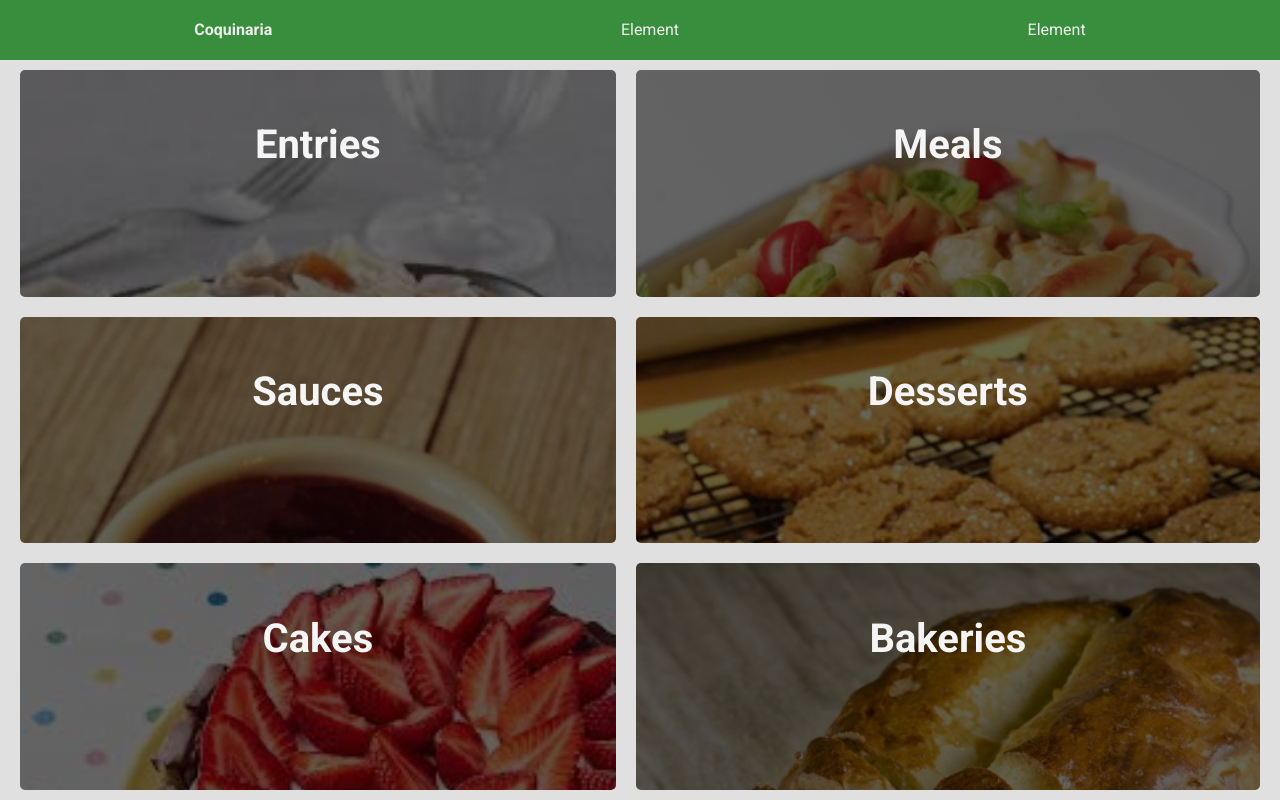
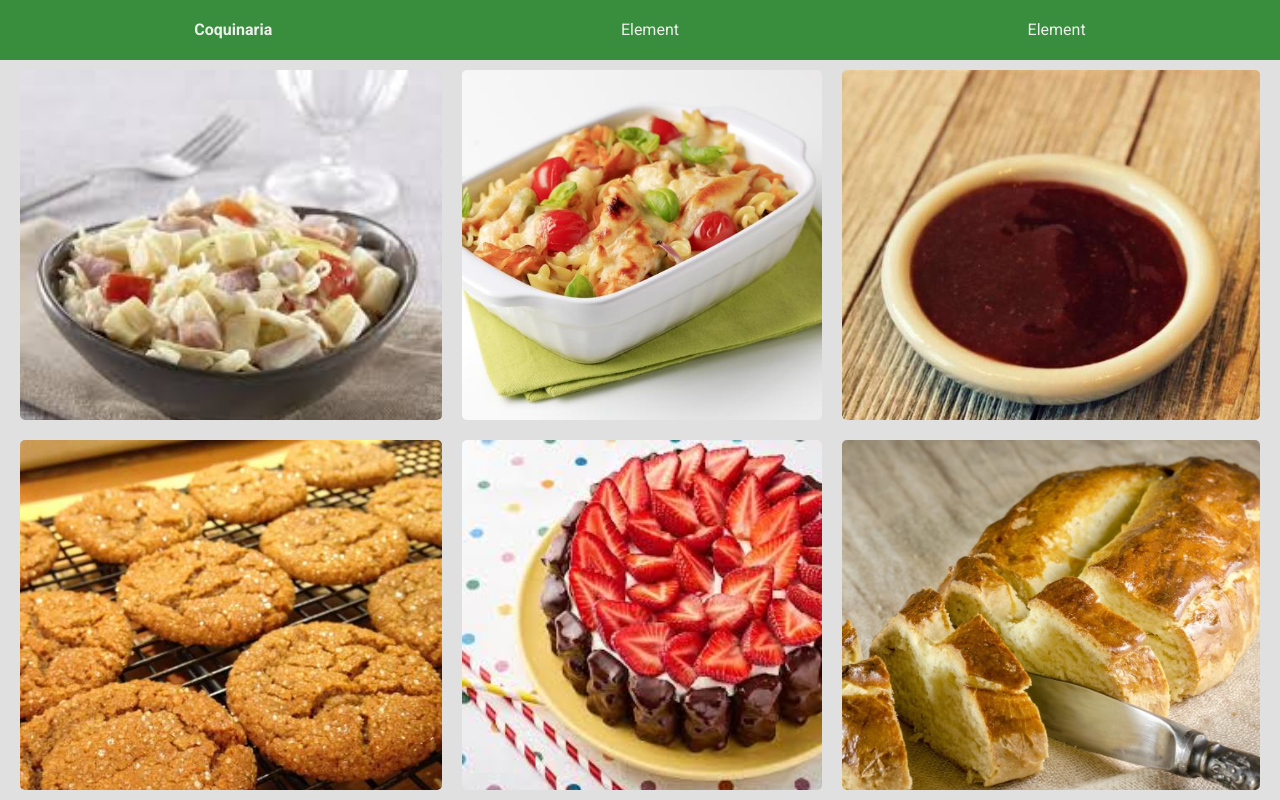
Before and after one commit to aHugues/coquinaria-frontend, a Vue app: page / in a window 1280 px wide. Built offline with nearby package versions, Linux system fonts and the light colour scheme.

Commit message:
Add hover effect to categories

```diff
--- a/src/components/MainPage.vue
+++ b/src/components/MainPage.vue
@@ -50,26 +50,26 @@ export default {
     height: 100%;
     box-sizing: border-box;
     display: grid;
-    grid-template-columns: auto auto auto auto;
+    grid-template-columns: auto auto auto;
     // grid-template-rows: auto auto;
     gap: 20px;
 }
 
-@media only screen and (max-width: 1700px) {
-    .categories-wrapper {
-        grid-template-columns: auto auto auto;
-    }
+// @media only screen and (max-width: 1700px) {
+//     .categories-wrapper {
+//         grid-template-columns: auto auto auto;
+//     }
 
-@media only screen and (max-width: 1300px) {
-    .categories-wrapper {
-        grid-template-columns: auto auto;
-    }
-}
+// @media only screen and (max-width: 1300px) {
+//     .categories-wrapper {
+//         grid-template-columns: auto auto;
+//     }
+// }
 
-@media only screen and (max-width: 900px) {
-    .categories-wrapper {
-        grid-template-columns: auto;
-    }
-}
-}
+// @media only screen and (max-width: 900px) {
+//     .categories-wrapper {
+//         grid-template-columns: auto;
+//     }
+// }
+// }
 </style>
--- a/src/components/RecipeCategory/RecipeCategory.vue
+++ b/src/components/RecipeCategory/RecipeCategory.vue
@@ -1,10 +1,14 @@
 <template>
-    <div class="category-card-wrapper" :style="backgroundStyle">
+    <div class="category-card-wrapper"
+        :style="backgroundStyleBase"
+        @mouseover="hover = true" @mouseleave="hover = false">
+      <div class="category-card-overlay" :class="{ hover: hover}">
         <div class="category-card-content">
-            <div class="category-card-name">
+            <h3 class="category-card-name" :class="{ hover: hover}">
                 {{ categoryName }}
-            </div>
+            </h3>
         </div>
+      </div>
     </div>
 </template>
 
@@ -15,23 +19,37 @@ export default {
     categoryName: String,
     imageUrl: String,
   },
+  data() {
+    return {
+      hover: false,
+    };
+  },
   computed: {
-    backgroundStyle() {
+    backgroundStyleBase() {
       return {
-        backgroundImage: `
-          linear-gradient(
-              rgba(0, 0, 0, 0.6),
-              rgba(0, 0, 0, 0.6)
-          ),
-          url("${this.imageUrl}")
-        `,
+        backgroundImage: `url("${this.imageUrl}")`,
       };
     },
   },
 };
 </script>
 
-<style>
+<style lang="scss">
+
+.category-card-overlay {
+  background-image: linear-gradient(
+    rgba(0, 0, 0, 0.6),
+    rgba(0, 0, 0, 0.6)
+  );
+  border-radius: 5px;
+  height: 100%;
+  opacity: 0;
+  transition: opacity 0.5s;
+  &.hover {
+    opacity: 1;
+  }
+}
+
 .category-card-wrapper {
     border-radius: 5px;
     /* min-width: 400px; */
@@ -39,7 +57,7 @@ export default {
     box-sizing: border-box;
     background-repeat: no-repeat;
     background-size: cover;
-
+    transition: background-image 0.5s;
 }
 .category-card-content {
     padding: 10px;
@@ -50,10 +68,15 @@ export default {
     position: relative;
     top: 20%;
     font-weight: bold;
-    font-size: 30pt;
+    font-size: 4vw;
     margin: auto;
     text-align: center;
     color: #F5F5F5;
+    opacity: 0;
+    transition: opacity 0.3s;
+    &.hover {
+      opacity: 1;
+    }
 }
 
 </style>
```
